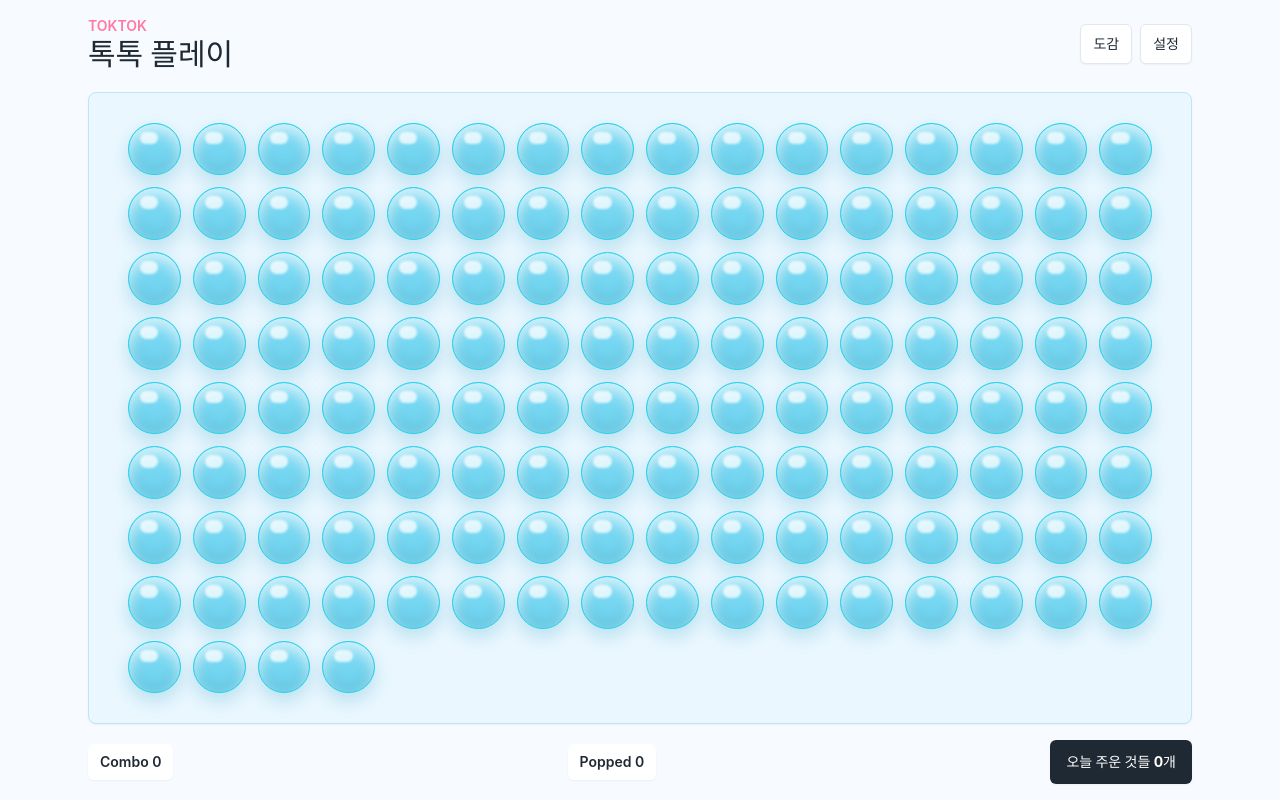
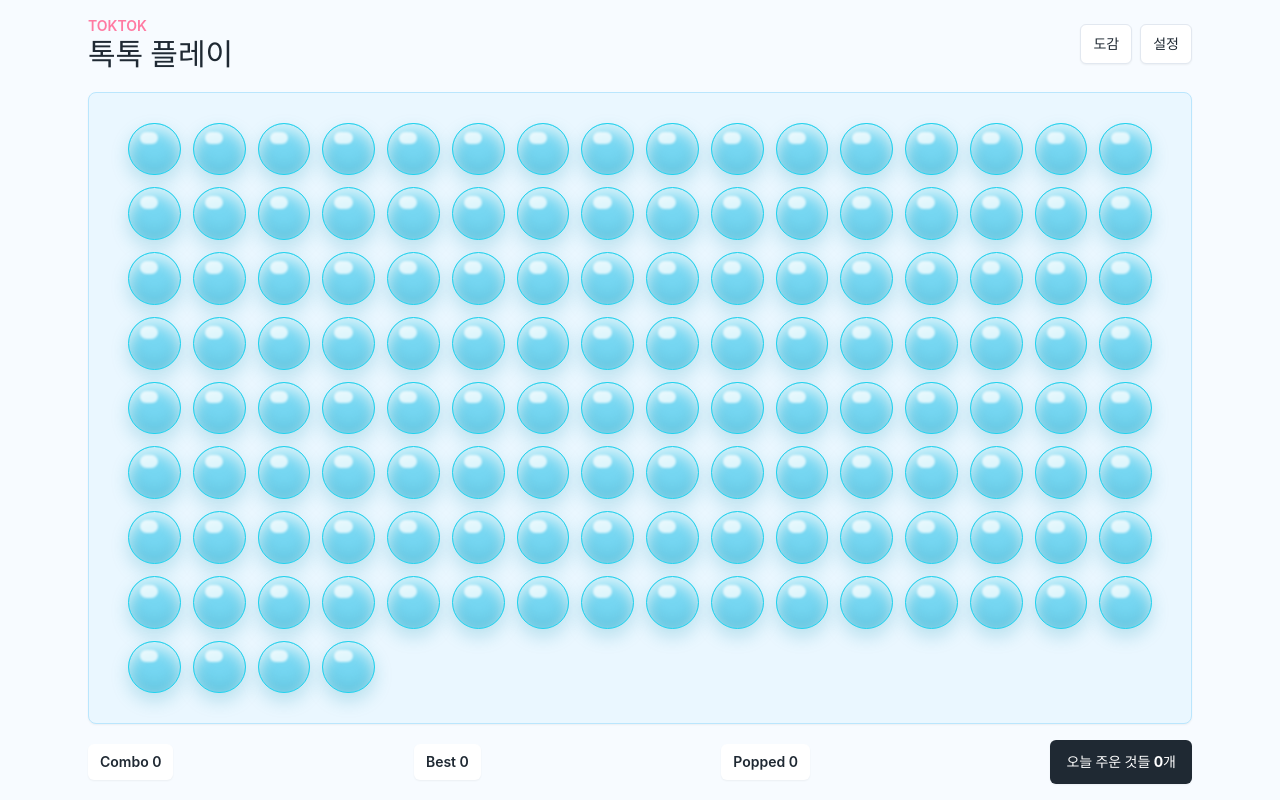
Before and after one commit to hamhj7694/pop-pop, a React (Vite) app: page / in a window 1280 px wide. Built offline with nearby package versions, Linux system fonts and the light colour scheme.

Commit message:
fix: keep popped count and add combo counter

```diff
--- a/src/domains/bubble/bubble.store.ts
+++ b/src/domains/bubble/bubble.store.ts
@@ -20,7 +20,7 @@ export const useBubbleStore = create<BubbleState>((set, get) => ({
   initializeBoard: (count) => {
     const { bubbles } = get();
 
-    if (bubbles.length === count && bubbles.length > 0) {
+    if (bubbles.length > 0) {
       return;
     }
 
@@ -30,7 +30,7 @@ export const useBubbleStore = create<BubbleState>((set, get) => ({
       return {
         boardVersion: nextVersion,
         bubbles: createBubbles(count, nextVersion),
-        poppedCount: 0,
+        poppedCount: state.poppedCount,
       };
     });
   },
--- /dev/null
+++ b/src/domains/combo/combo.constants.ts
@@ -0,0 +1 @@
+export const COMBO_TIMEOUT_MS = 1200;
--- /dev/null
+++ b/src/domains/combo/combo.store.ts
@@ -0,0 +1,46 @@
+import { create } from 'zustand';
+import { COMBO_TIMEOUT_MS } from './combo.constants';
+
+interface ComboState {
+  currentCombo: number;
+  maxCombo: number;
+  incrementCombo: () => number;
+  endCombo: () => void;
+}
+
+let comboEndTimer: number | null = null;
+
+function scheduleComboEnd(endCombo: () => void) {
+  if (comboEndTimer !== null) {
+    window.clearTimeout(comboEndTimer);
+  }
+
+  comboEndTimer = window.setTimeout(() => {
+    comboEndTimer = null;
+    endCombo();
+  }, COMBO_TIMEOUT_MS);
+}
+
+export const useComboStore = create<ComboState>((set, get) => ({
+  currentCombo: 0,
+  maxCombo: 0,
+  incrementCombo: () => {
+    let nextCombo = 0;
+
+    set((state) => {
+      nextCombo = state.currentCombo + 1;
+
+      return {
+        currentCombo: nextCombo,
+        maxCombo: Math.max(state.maxCombo, nextCombo),
+      };
+    });
+
+    scheduleComboEnd(get().endCombo);
+
+    return nextCombo;
+  },
+  endCombo: () => {
+    set({ currentCombo: 0 });
+  },
+}));
--- a/src/features/play/BubbleBoard.tsx
+++ b/src/features/play/BubbleBoard.tsx
@@ -4,6 +4,7 @@ import { AnimatePresence, motion } from 'framer-motion';
 import { BUBBLE_GAP } from '../../domains/bubble/bubble.constants';
 import { useBubbleStore } from '../../domains/bubble/bubble.store';
 import { calculateBubbleLayout } from '../../domains/bubble/bubble.utils';
+import { useComboStore } from '../../domains/combo/combo.store';
 import { useRewardStore } from '../../domains/reward/reward.store';
 import { useSettingsStore } from '../../domains/settings/settings.store';
 import { playBubblePopSound } from '../../shared/audio/audio.service';
@@ -46,6 +47,7 @@ export function BubbleBoard() {
   const poppedCount = useBubbleStore((state) => state.poppedCount);
   const initializeBoard = useBubbleStore((state) => state.initializeBoard);
   const popBubble = useBubbleStore((state) => state.popBubble);
+  const incrementCombo = useComboStore((state) => state.incrementCombo);
   const tryRewardDrop = useRewardStore((state) => state.tryRewardDrop);
   const soundEnabled = useSettingsStore((state) => state.soundEnabled);
   const vibrationEnabled = useSettingsStore((state) => state.vibrationEnabled);
@@ -124,13 +126,14 @@ export function BubbleBoard() {
 
       spawnBurst(bubbleElement);
       popBubble(bubbleId);
+      const nextCombo = incrementCombo();
 
       const bubbleRect = bubbleElement.getBoundingClientRect();
       const rewardDrop = tryRewardDrop({
         x: bubbleRect.left + bubbleRect.width / 2,
         y: bubbleRect.top + bubbleRect.height / 2,
         modifiers: {
-          comboMultiplier: 1,
+          comboMultiplier: nextCombo >= 100 ? 1.25 : 1,
           feverMultiplier: 1,
         },
       });
@@ -147,6 +150,7 @@ export function BubbleBoard() {
     },
     [
       popBubble,
+      incrementCombo,
       soundEnabled,
       spawnBurst,
       tryRewardDrop,
--- a/src/features/play/PlayScreen.tsx
+++ b/src/features/play/PlayScreen.tsx
@@ -1,6 +1,7 @@
 import { useState } from 'react';
 import { BubbleBoard } from './BubbleBoard';
 import { useBubbleStore } from '../../domains/bubble/bubble.store';
+import { useComboStore } from '../../domains/combo/combo.store';
 import { REWARD_RARITIES } from '../../domains/reward/reward.constants';
 import { useSettingsStore } from '../../domains/settings/settings.store';
 import { RewardDropLayer } from '../reward/RewardDropLayer';
@@ -12,6 +13,8 @@ export function PlayScreen() {
   const [isSettingsOpen, setIsSettingsOpen] = useState(false);
   const [isTodayFindsOpen, setIsTodayFindsOpen] = useState(false);
   const poppedCount = useBubbleStore((state) => state.poppedCount);
+  const currentCombo = useComboStore((state) => state.currentCombo);
+  const maxCombo = useComboStore((state) => state.maxCombo);
   const soundEnabled = useSettingsStore((state) => state.soundEnabled);
   const vibrationEnabled = useSettingsStore((state) => state.vibrationEnabled);
   const effectIntensity = useSettingsStore((state) => state.effectIntensity);
@@ -52,7 +55,10 @@ export function PlayScreen() {
 
         <footer className="mt-4 flex items-center justify-between gap-3">
           <div className="rounded-md bg-white px-3 py-2 text-sm font-semibold shadow-sm">
-            Combo 0
+            Combo {currentCombo}
+          </div>
+          <div className="hidden rounded-md bg-white px-3 py-2 text-sm font-semibold shadow-sm sm:block">
+            Best {maxCombo}
           </div>
           <div className="rounded-md bg-white px-3 py-2 text-sm font-semibold shadow-sm">
             Popped {poppedCount}
```
Also changed, not shown: 2 other files (tests, documents, lock files or other folders).
